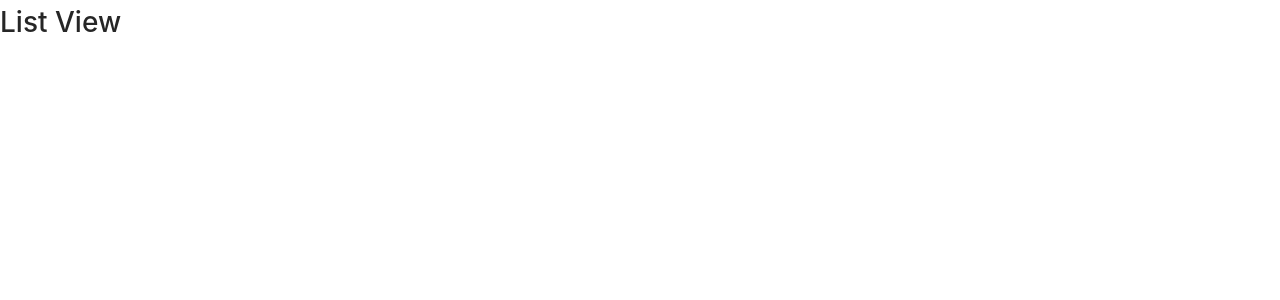
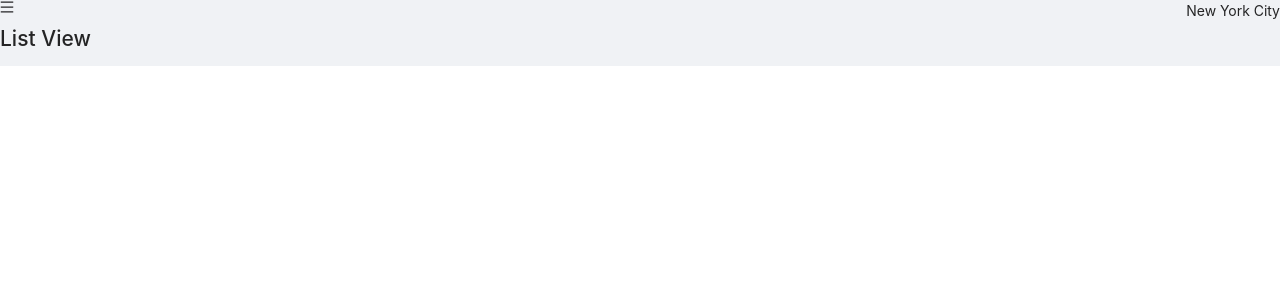
Before and after one commit to Lrajoo/mappy-frontend, a React (Create React App) app: page /list in a window 1280 px wide. Shown: the top 300 px of the page. Built offline with nearby package versions, Linux system fonts and the light colour scheme.

Commit message:
Added Sidebar with buttons to navigate pages

```diff
--- a/package.json
+++ b/package.json
@@ -3,6 +3,8 @@
   "version": "0.1.0",
   "private": true,
   "dependencies": {
+    "@ant-design/icons": "^4.7.0",
+    "@react-google-maps/api": "^2.13.1",
     "@testing-library/jest-dom": "^5.16.5",
     "@testing-library/react": "^13.4.0",
     "@testing-library/user-event": "^13.5.0",
@@ -41,5 +43,6 @@
       "last 1 firefox version",
       "last 1 safari version"
     ]
-  }
+  },
+  "devDependencies": {}
 }
--- a/src/app/App.tsx
+++ b/src/app/App.tsx
@@ -1,8 +1,8 @@
 import React from "react";
 import { BrowserRouter, Routes, Route } from "react-router-dom";
-import MapView from "../pages/MapView/MapView";
-import ListView from "../pages/ListView/ListView";
-import SearchLocation from "../pages/SearchLocation/SearchLocation";
+import MapPage from "../pages/MapPage/MapPage";
+import ListPage from "../pages/ListPage/ListPage";
+import SearchPage from "../pages/SearchPage/SearchPage";
 import "./App.css";
 import "antd/dist/antd.css";
 
@@ -10,9 +10,9 @@ function App() {
   return (
     <BrowserRouter>
       <Routes>
-        <Route path="/" element={<MapView />} />
-        <Route path="/list" element={<ListView />} />
-        <Route path="/search" element={<SearchLocation />} />
+        <Route path="/" element={<MapPage />} />
+        <Route path="/list" element={<ListPage />} />
+        <Route path="/search" element={<SearchPage />} />
       </Routes>
     </BrowserRouter>
   );
--- /dev/null
+++ b/src/components/Sider/Sidebar.tsx
@@ -0,0 +1,49 @@
+import React, { useState } from "react";
+import { useNavigate } from "react-router-dom";
+import { Col, Row, Layout, Button } from "antd";
+import { CloseOutlined } from "@ant-design/icons";
+const { Sider } = Layout;
+
+export interface SidebarProps {
+  collapsed: boolean;
+  toggleSidebarView: (collapsed: boolean) => void;
+}
+
+const Sidebar = (props: SidebarProps) => {
+  let navigate = useNavigate();
+
+  return (
+    <Sider
+      style={{ position: "absolute", height: "100vh", zIndex: 2, backgroundColor: "#282828" }}
+      trigger={null}
+      collapsible
+      collapsed={props.collapsed}
+      collapsedWidth={0}
+    >
+      <Row>
+        <Col span={24}>
+          <Row justify="end">
+            <CloseOutlined onClick={() => props.toggleSidebarView(true)} style={{ color: "#FFFFFF" }} />
+          </Row>
+          <Row justify="space-around">
+            <Button type="primary" onClick={() => navigate("/list")}>
+              My List
+            </Button>
+          </Row>
+          <Row justify="space-around">
+            <Button type="primary" onClick={() => navigate("/")}>
+              Map
+            </Button>
+          </Row>
+          <Row justify="space-around">
+            <Button type="primary" onClick={() => navigate("/search")}>
+              Search
+            </Button>
+          </Row>
+        </Col>
+      </Row>
+    </Sider>
+  );
+};
+
+export default Sidebar;
--- /dev/null
+++ b/src/pages/ListPage/ListPage.tsx
@@ -0,0 +1,43 @@
+import React, { useState } from "react";
+import { Col, Row, Layout } from "antd";
+import { MenuOutlined } from "@ant-design/icons";
+import Sidebar from "../../components/Sider/Sidebar";
+import "./ListPage.css";
+
+const { Content } = Layout;
+
+const ListPage = () => {
+  const [sidebarCollapsed, setSidebarCollapsed] = useState(true);
+
+  const toggleSidebarView = (collapsed: boolean) => {
+    setSidebarCollapsed(collapsed);
+  };
+  return (
+    <Layout>
+      <Sidebar collapsed={sidebarCollapsed} toggleSidebarView={toggleSidebarView} />
+      <Content>
+        <Row>
+          <Col span={24}>
+            <Row>
+              <Col span={12}>
+                <Row justify="start">
+                  <MenuOutlined onClick={() => toggleSidebarView(false)} />
+                </Row>
+              </Col>
+              <Col span={12}>
+                <Row justify="end">New York City</Row>
+              </Col>
+            </Row>
+            <Row>
+              <Col>
+                <h1>List View</h1>
+              </Col>
+            </Row>
+          </Col>
+        </Row>
+      </Content>
+    </Layout>
+  );
+};
+
+export default ListPage;
--- a/src/pages/ListView/ListView.tsx
+++ /dev/null
@@ -1,8 +0,0 @@
-import React from "react";
-import "./ListView.css";
-
-const ListView = () => {
-  return <h1>List View</h1>;
-};
-
-export default ListView;
--- /dev/null
+++ b/src/pages/MapPage/MapPage.tsx
@@ -0,0 +1,74 @@
+import React, { useState } from "react";
+import { Col, Row, Layout, Button } from "antd";
+import { MenuOutlined, CloseOutlined } from "@ant-design/icons";
+import Sidebar from "../../components/Sider/Sidebar";
+import "./MapPage.css";
+
+const { Sider, Content } = Layout;
+
+// import { GoogleMap, LoadScript, Marker } from "@react-google-maps/api";
+
+const MapPage = () => {
+  const [sidebarCollapsed, setSidebarCollapsed] = useState(true);
+
+  const toggleSidebarView = (collapsed: boolean) => {
+    setSidebarCollapsed(collapsed);
+  };
+
+  return (
+    <Layout>
+      <Sidebar collapsed={sidebarCollapsed} toggleSidebarView={toggleSidebarView} />
+      <Content>
+        <Row>
+          <Col span={24}>
+            <Row>
+              <Col span={12}>
+                <Row justify="start">
+                  <MenuOutlined onClick={() => toggleSidebarView(false)} />
+                </Row>
+              </Col>
+              <Col span={12}>
+                <Row justify="end">New York City</Row>
+              </Col>
+            </Row>
+            <Row>
+              <Col>
+                <h1>Map View</h1>
+              </Col>
+            </Row>
+          </Col>
+        </Row>
+      </Content>
+    </Layout>
+  );
+};
+
+export default MapPage;
+
+// const MapView = () => {
+//   const containerStyle = {
+//     width: "400px",
+//     height: "400px",
+//   };
+
+//   const center = {
+//     lat: -3.745,
+//     lng: -38.523,
+//   };
+
+//   const position = {
+//     lat: -3.745,
+//     lng: -38.523,
+//   };
+
+//   return (
+//     <>
+//       <h1>Map View</h1>
+//       <LoadScript googleMapsApiKey="AIzaSyCnUNg45EPh0XpuM39m8yrjIU1VGVOhH-8">
+//         <GoogleMap mapContainerStyle={containerStyle} center={center} zoom={10}>
+//           <Marker position={position} />
+//         </GoogleMap>
+//       </LoadScript>
+//     </>
+//   );
+// };
--- a/src/pages/MapView/MapView.tsx
+++ /dev/null
@@ -1,8 +0,0 @@
-import React from "react";
-import "./MapView.css";
-
-const MapView = () => {
-  return <h1>Map View</h1>;
-};
-
-export default MapView;
--- a/src/pages/SearchLocation/SearchLocation.tsx
+++ /dev/null
@@ -1,8 +0,0 @@
-import React from "react";
-import "./SearchLocation.css";
-
-const SearchLocation = () => {
-  return <h1>Search Location</h1>;
-};
-
-export default SearchLocation;
--- /dev/null
+++ b/src/pages/SearchPage/SearchPage.tsx
@@ -0,0 +1,36 @@
+import React, { useState } from "react";
+import { Col, Row, Layout } from "antd";
+import { MenuOutlined } from "@ant-design/icons";
+import Sidebar from "../../components/Sider/Sidebar";
+import "./SearchPage.css";
+
+const { Content } = Layout;
+
+const SearchPage = () => {
+  const [sidebarCollapsed, setSidebarCollapsed] = useState(true);
+
+  const toggleSidebarView = (collapsed: boolean) => {
+    setSidebarCollapsed(collapsed);
+  };
+  return (
+    <Layout>
+      <Sidebar collapsed={sidebarCollapsed} toggleSidebarView={toggleSidebarView} />
+      <Content>
+        <Row>
+          <Col span={24}>
+            <Row justify="start">
+              <MenuOutlined onClick={() => toggleSidebarView(false)} />
+            </Row>
+            <Row>
+              <Col>
+                <h1>Search View</h1>
+              </Col>
+            </Row>
+          </Col>
+        </Row>
+      </Content>
+    </Layout>
+  );
+};
+
+export default SearchPage;
```
Also changed, not shown: src/pages/ListPage/ListPage.css (added), src/pages/MapPage/MapPage.css (added), src/pages/SearchPage/SearchPage.css (added), 1 other file (tests, documents, lock files or other folders).
